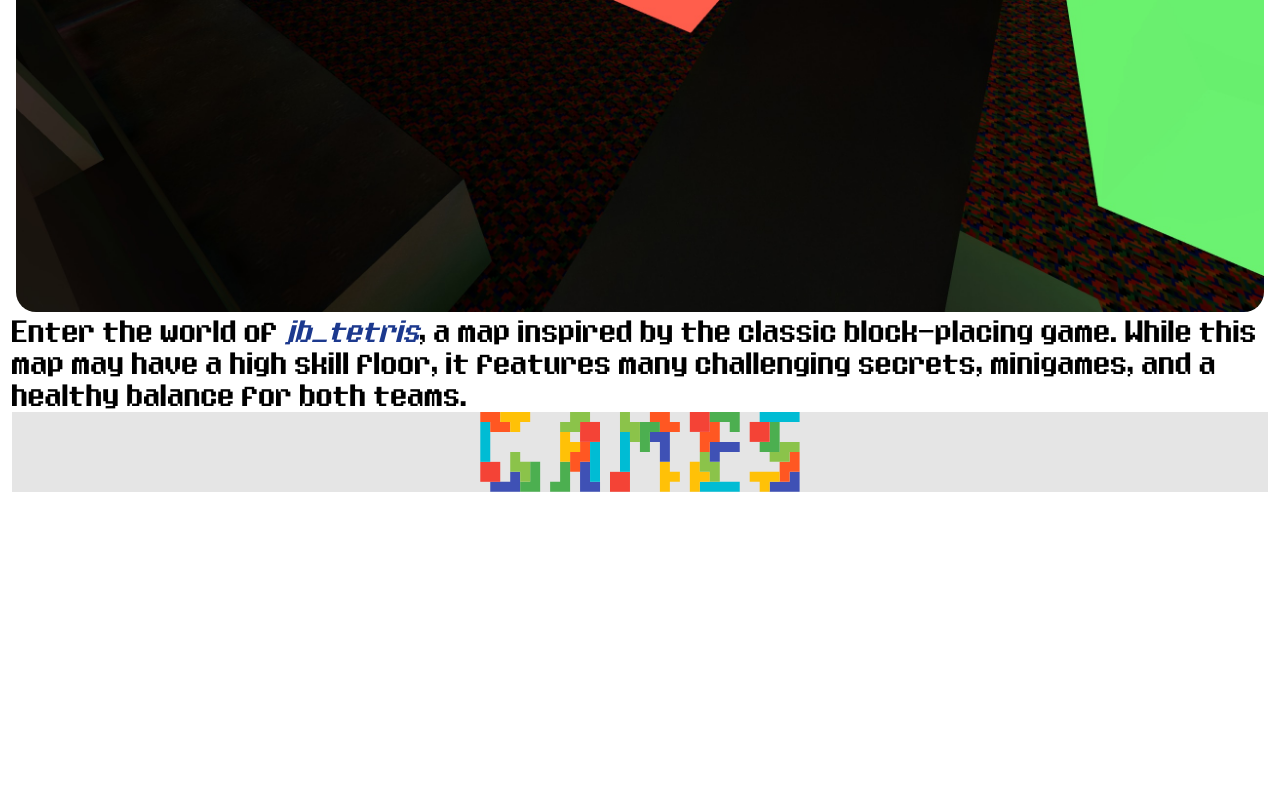
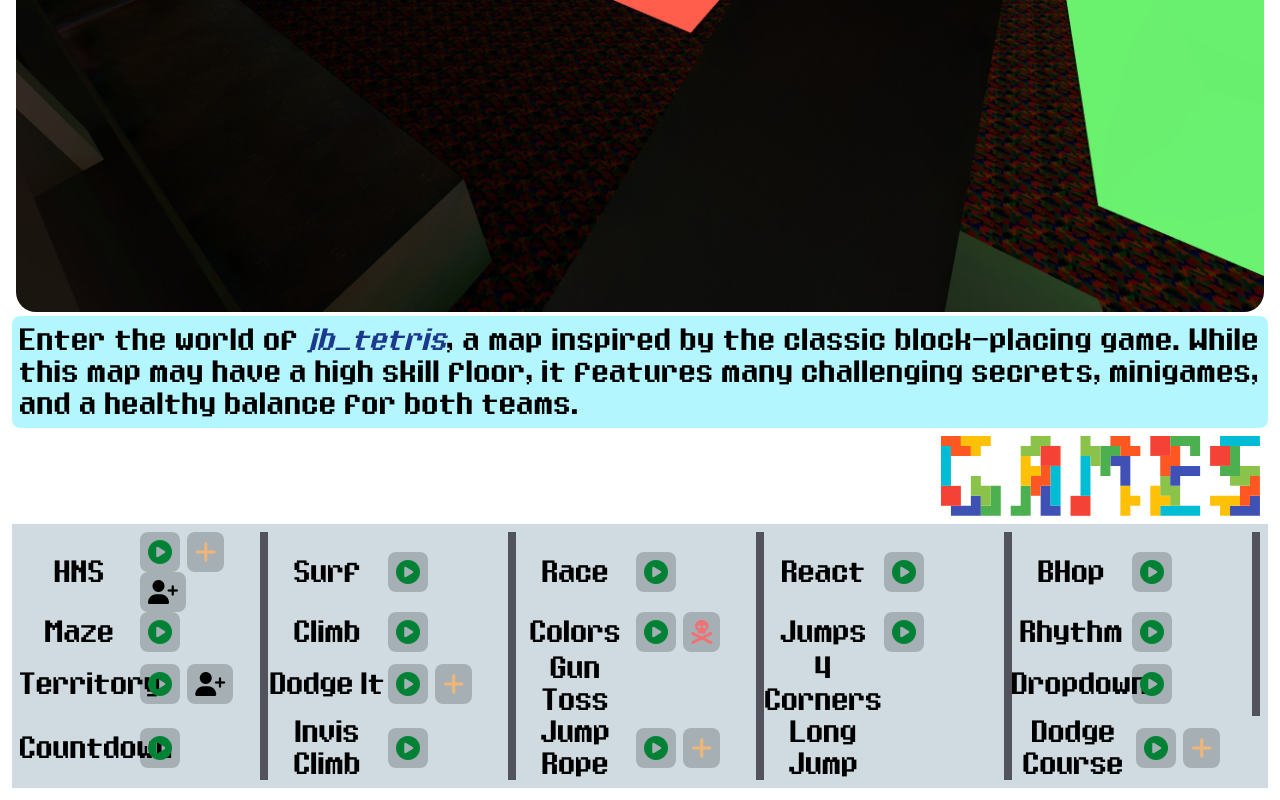
Before and after one commit to MSWS/MSWS.github.io, a SvelteKit app: page /jb/tetris in a window 1280 px wide. Shown: the part 494-1294 px from the top of the page. Before the commit the page ends 998 px from the top, so only its background shows below. Built offline with nearby package versions, Linux system fonts and the light colour scheme; a web font is replaced by a local one.

Commit message:
feat: Revamp Tetris layout and add game entry component
- Update Tetris page layout with improved styling, dynamic badges, and a grid system for game entries
- Add new `tetrisGameEntry.svelte` component to display game names with optional emotes, utilizing TypeScript

```diff
--- a/src/routes/(sub)/jb/tetris/+page.svelte
+++ b/src/routes/(sub)/jb/tetris/+page.svelte
@@ -4,13 +4,22 @@
   import Navbar from "../../../navbar.svelte";
 
   import TetrisJPG from "$lib/assets/tetris/tetris.jpg";
+  import FirstGame from "../badges/firstGame.svelte";
+  import SupportsTeams from "../badges/supportsTeams.svelte";
+  import RequiresHp from "../badges/requiresHp.svelte";
+  import KillsPlayers from "../badges/killsPlayers.svelte";
+  import TetrisGameEntry from "./tetrisGameEntry.svelte";
 </script>
 
-<div class="p-3">
+<div class="p-3 font-pixel text-2xl">
   <div class="ml-2 md:ml-0">
     <Navbar>
       {#snippet header()}
-        <img src={TetrisSVG} class="w-full ml-2 mr-2 md:mr-4" alt="jb_tetris" />
+        <img
+          src={TetrisSVG}
+          class="w-fit ml-auto bg-cyan-200/80 p-1 rounded-md"
+          alt="jb_tetris"
+        />
       {/snippet}
     </Navbar>
   </div>
@@ -21,22 +30,142 @@
     alt="jb_tetris"
   />
 
-  <div class="font-pixel text-2xl">
-    Enter the world of <em
+  <div class="bg-cyan-200/80 rounded-lg p-2 text-justify md:tracking-wide">
+    Enter the world of
+    <em
       ><a
         href="https://steamcommunity.com/sharedfiles/filedetails/?id=3467258615"
         class="text-blue-900 hover:text-blue-500">jb_tetris</a
       ></em
     >, a map inspired by the classic block-placing game. While this map may have
     a high skill floor, it features many challenging secrets, minigames, and a
-    healthy balance for both teams.
+    healthy balance for <span title="because there are two">both teams</span>.
   </div>
 
-  <div class="font-pixel text-2xl">
-    <img
-      src={GamesSVG}
-      class="bg-black/10 w-full mr-2 md:mr-4 h-20"
-      alt="jb_tetris"
-    />
+  <img src={GamesSVG} class="h-20 ml-auto m-2" alt="Games" />
+
+  <div
+    class="grid grid-cols-3 lg:grid-cols-4 xl:grid-cols-5 grid-flow-row bg-cyan-900/20 p-2 divide-zinc-600 divide-x-8"
+  >
+    <TetrisGameEntry name="HNS">
+      {#snippet emotes()}
+        <FirstGame></FirstGame>
+        <RequiresHp></RequiresHp>
+        <SupportsTeams></SupportsTeams>
+      {/snippet}
+    </TetrisGameEntry>
+
+    <TetrisGameEntry name="Surf">
+      {#snippet emotes()}
+        <FirstGame></FirstGame>
+      {/snippet}
+    </TetrisGameEntry>
+
+    <TetrisGameEntry name="Race">
+      {#snippet emotes()}
+        <FirstGame></FirstGame>
+      {/snippet}
+    </TetrisGameEntry>
+
+    <TetrisGameEntry name="React">
+      {#snippet emotes()}
+        <FirstGame></FirstGame>
+      {/snippet}
+    </TetrisGameEntry>
+
+    <TetrisGameEntry name="BHop">
+      {#snippet emotes()}
+        <FirstGame></FirstGame>
+      {/snippet}
+    </TetrisGameEntry>
+
+    <TetrisGameEntry name="Maze">
+      {#snippet emotes()}
+        <FirstGame></FirstGame>
+      {/snippet}
+    </TetrisGameEntry>
+
+    <TetrisGameEntry name="Climb">
+      {#snippet emotes()}
+        <FirstGame></FirstGame>
+      {/snippet}
+    </TetrisGameEntry>
+
+    <TetrisGameEntry name="Colors">
+      {#snippet emotes()}
+        <FirstGame></FirstGame>
+        <KillsPlayers></KillsPlayers>
+      {/snippet}
+    </TetrisGameEntry>
+
+    <TetrisGameEntry name="Jumps">
+      {#snippet emotes()}
+        <FirstGame></FirstGame>
+      {/snippet}
+    </TetrisGameEntry>
+
+    <TetrisGameEntry name="Rhythm">
+      {#snippet emotes()}
+        <FirstGame></FirstGame>
+      {/snippet}
+    </TetrisGameEntry>
+
+    <TetrisGameEntry name="Territory">
+      {#snippet emotes()}
+        <FirstGame></FirstGame>
+        <SupportsTeams></SupportsTeams>
+      {/snippet}
+    </TetrisGameEntry>
+
+    <TetrisGameEntry name="Dodge It">
+      {#snippet emotes()}
+        <FirstGame></FirstGame>
+        <RequiresHp></RequiresHp>
+      {/snippet}
+    </TetrisGameEntry>
+
+    <TetrisGameEntry name="Gun Toss">
+      {#snippet emotes()}{/snippet}
+    </TetrisGameEntry>
+
+    <TetrisGameEntry name="4 Corners">
+      {#snippet emotes()}{/snippet}
+    </TetrisGameEntry>
+
+    <TetrisGameEntry name="Dropdown">
+      {#snippet emotes()}
+        <FirstGame></FirstGame>
+      {/snippet}
+    </TetrisGameEntry>
+
+    <TetrisGameEntry name="Countdown">
+      {#snippet emotes()}
+        <FirstGame></FirstGame>
+      {/snippet}
+    </TetrisGameEntry>
+
+    <TetrisGameEntry name="Invis Climb">
+      {#snippet emotes()}
+        <FirstGame></FirstGame>
+      {/snippet}
+    </TetrisGameEntry>
+
+    <TetrisGameEntry name="Jump Rope">
+      {#snippet emotes()}
+        <FirstGame></FirstGame>
+        <RequiresHp></RequiresHp>
+      {/snippet}
+    </TetrisGameEntry>
+
+    <TetrisGameEntry name="Long Jump">
+      {#snippet emotes()}{/snippet}
+    </TetrisGameEntry>
+
+    <TetrisGameEntry name="Dodge Course">
+      {#snippet emotes()}
+        <FirstGame></FirstGame>
+        <RequiresHp></RequiresHp>
+      {/snippet}
+    </TetrisGameEntry>
   </div>
 </div>
--- /dev/null
+++ b/src/routes/(sub)/jb/tetris/tetrisGameEntry.svelte
@@ -0,0 +1,14 @@
+<script lang="ts">
+  let { name, emotes = undefined } = $props();
+</script>
+
+<div class="flex flex-row w-full items-center">
+  {#if emotes}
+    <div class="w-1/2 text-center">{name}</div>
+    <div class="w-1/2">
+      {@render emotes?.()}
+    </div>
+  {:else}
+    <div class="text-center w-full">{name}</div>
+  {/if}
+</div>
```
